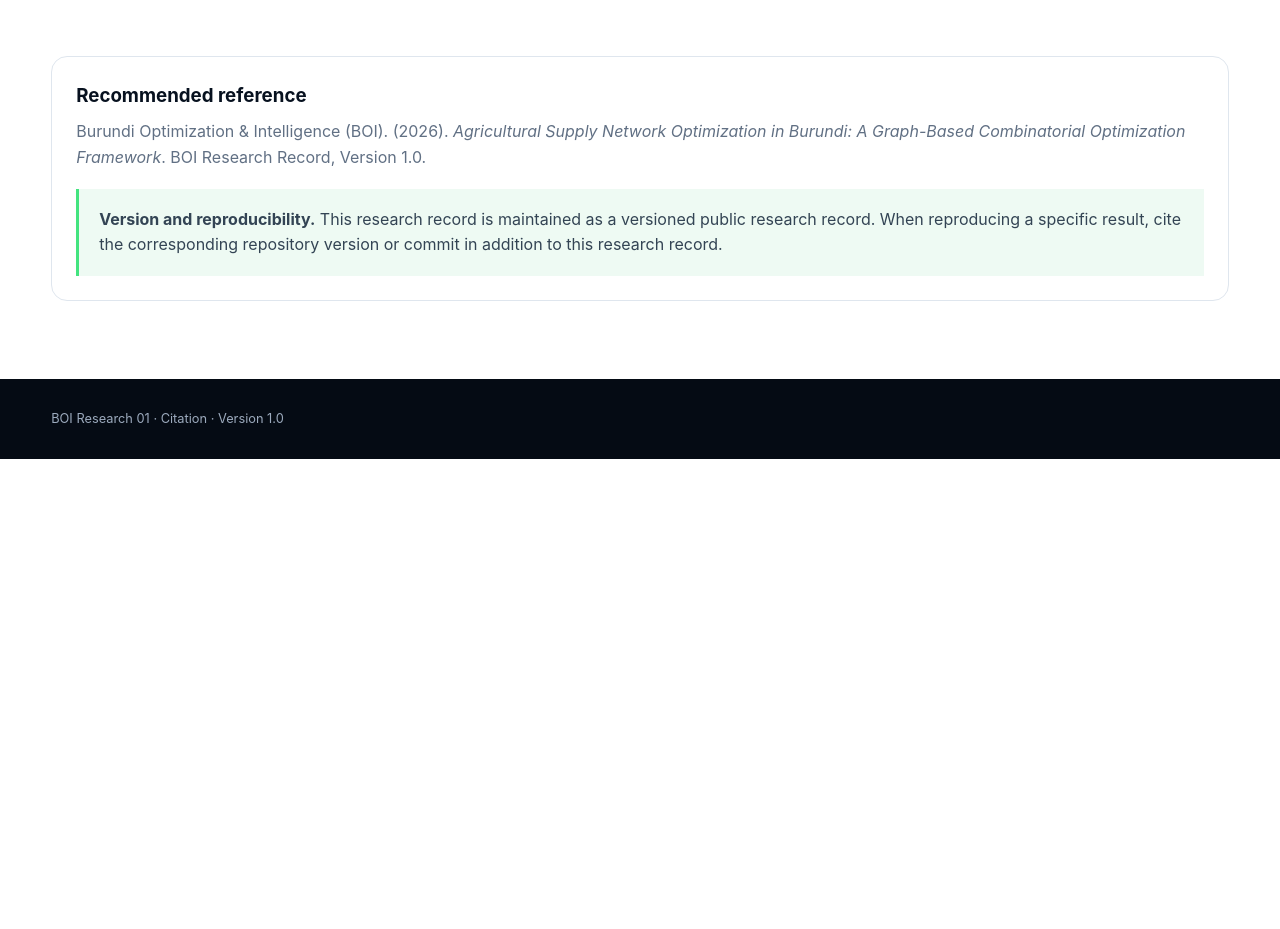
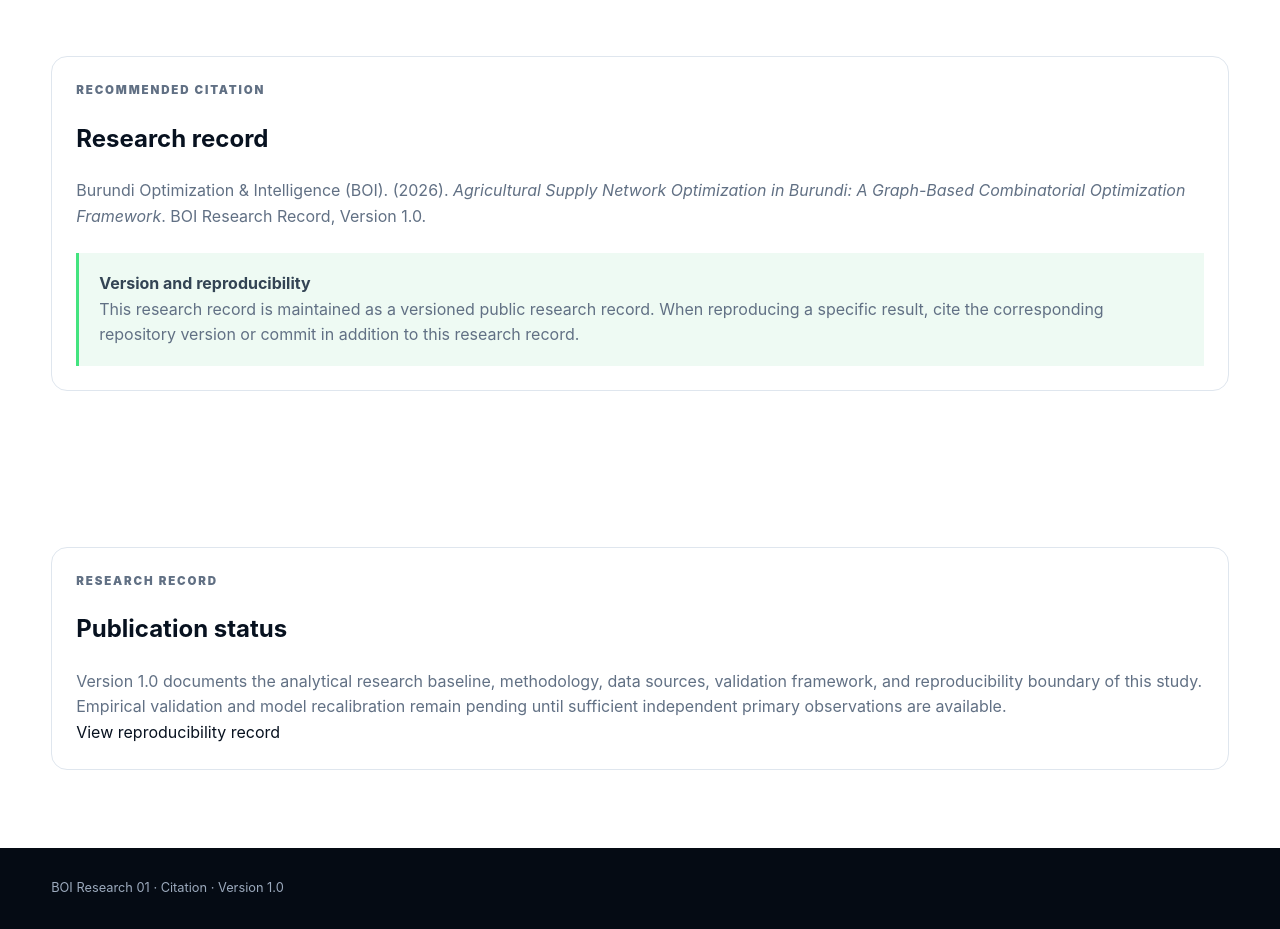
Before and after one commit to Boi2026/burundi-optimization, a Next.js app: page /research/project-1/citation in a window 1280 px wide. Shown: the part 400-1329 px from the top of the page. Before the commit the page ends 859 px from the top, so only its background shows below. Built offline with nearby package versions, Linux system fonts and the light colour scheme.

Commit message:
Polish Project 1 citation page layout
Updated citation section and added publication status details.

```diff
--- a/app/research/project-1/citation/page.tsx
+++ b/app/research/project-1/citation/page.tsx
@@ -43,7 +43,9 @@ export default function Citation() {
         <section className="section">
           <div className="wrap">
             <div className="card">
-              <h3>Recommended reference</h3>
+              <p className="eyebrow">Recommended citation</p>
+
+              <h2>Research record</h2>
 
               <p>
                 Burundi Optimization & Intelligence (BOI). (2026).{" "}
@@ -54,13 +56,41 @@ export default function Citation() {
                 . BOI Research Record, Version 1.0.
               </p>
 
-              <div className="note" style={{ marginTop: 18 }}>
-                <strong>Version and reproducibility.</strong> This research
-                record is maintained as a versioned public research record.
-                When reproducing a specific result, cite the corresponding
-                repository version or commit in addition to this research
-                record.
+              <div className="note" style={{ marginTop: 24 }}>
+                <strong>Version and reproducibility</strong>
+                <p>
+                  This research record is maintained as a versioned public
+                  research record. When reproducing a specific result, cite
+                  the corresponding repository version or commit in addition
+                  to this research record.
+                </p>
               </div>
+            </div>
+          </div>
+        </section>
+
+        <section className="section">
+          <div className="wrap">
+            <div className="card">
+              <p className="eyebrow">Research record</p>
+
+              <h2>Publication status</h2>
+
+              <p>
+                Version 1.0 documents the analytical research baseline,
+                methodology, data sources, validation framework, and
+                reproducibility boundary of this study.
+              </p>
+
+              <p>
+                Empirical validation and model recalibration remain pending
+                until sufficient independent primary observations are
+                available.
+              </p>
+
+              <Link className="button" href="/research/project-1/reproducibility">
+                View reproducibility record
+              </Link>
             </div>
           </div>
         </section>
```
